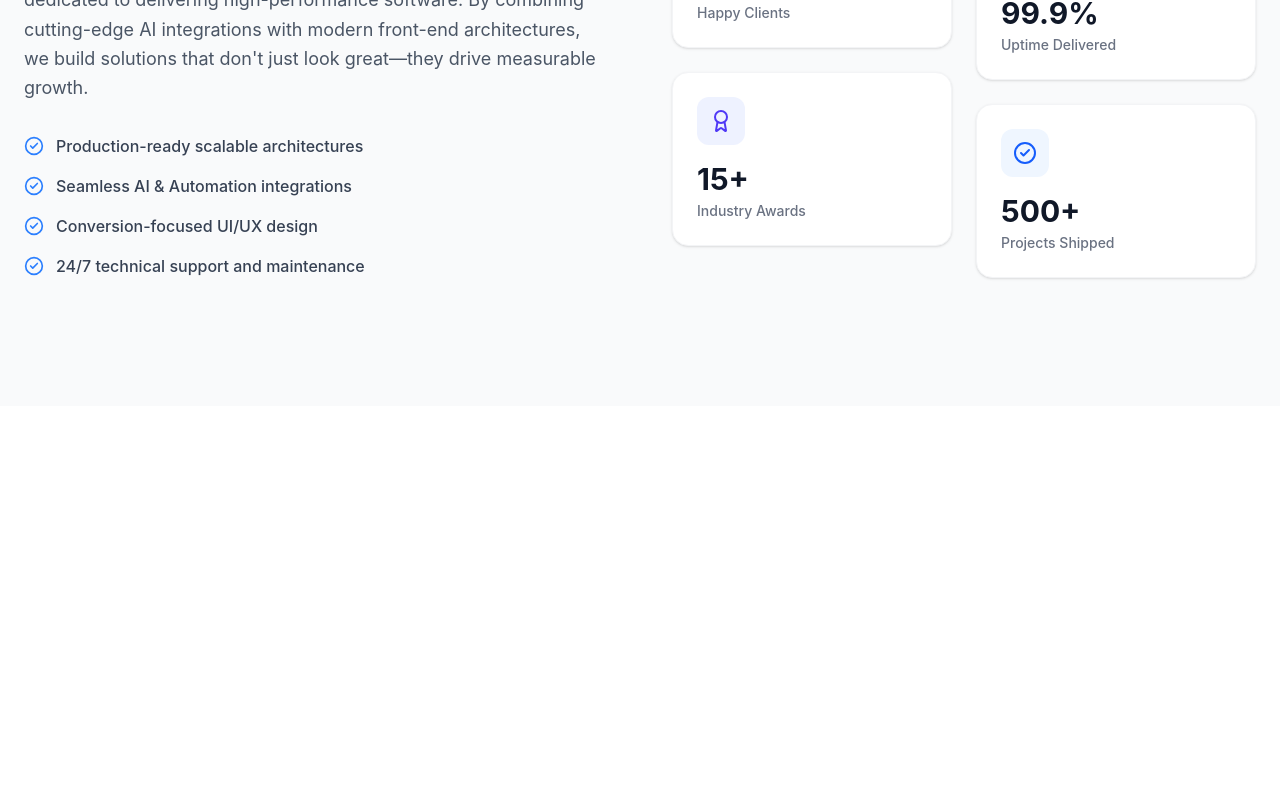
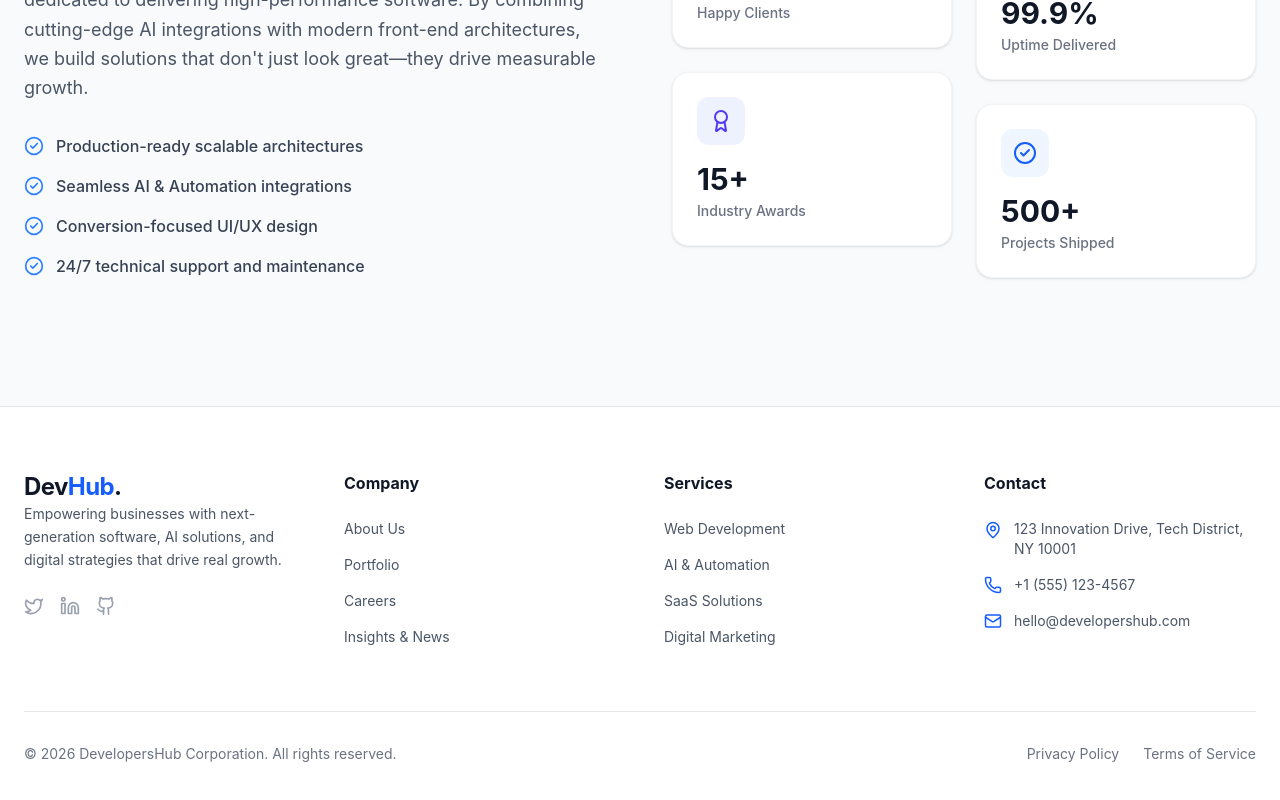
Before and after one commit to Muhammad-Abdullah-codes/proj, a React (Vite) app: page / in a window 1280 px wide. Shown: the part 1320-2120 px from the top of the page. Before the commit the page ends 1726 px from the top, so only its background shows below. Built offline with nearby package versions, Linux system fonts and the light colour scheme.

Commit message:
build global responsive footer component

```diff
--- a/src/App.tsx
+++ b/src/App.tsx
@@ -1,16 +1,22 @@
 import { BrowserRouter as Router, Routes, Route } from "react-router-dom";
-import Navbar from "./components/Navbar.tsx";
+import Navbar from "./components/Navbar";
+import Footer from "./components/Footer";
 import Home from "./pages/Home";
 
 function App() {
   return (
     <Router>
-      <div className="min-h-screen bg-white dark:bg-gray-950 text-gray-900 dark:text-white transition-colors duration-300 font-sans">
+      <div className="flex flex-col min-h-screen bg-white dark:bg-gray-950 text-gray-900 dark:text-white transition-colors duration-300 font-sans">
         <Navbar />
-        <Routes>
-          <Route path="/" element={<Home />} />
-          {/* We will add more routes here later */}
-        </Routes>
+
+        {/* Updated from flex-grow to grow for Tailwind v4 */}
+        <main className="grow">
+          <Routes>
+            <Route path="/" element={<Home />} />
+          </Routes>
+        </main>
+
+        <Footer />
       </div>
     </Router>
   );
--- /dev/null
+++ b/src/components/Footer.tsx
@@ -0,0 +1,222 @@
+import { Link } from "react-router-dom";
+import { Mail, Phone, MapPin } from "lucide-react";
+
+// Custom SVG components to replace the removed Lucide brand icons
+const GithubIcon = ({ size = 20 }) => (
+  <svg
+    xmlns="http://www.w3.org/2000/svg"
+    width={size}
+    height={size}
+    viewBox="0 0 24 24"
+    fill="none"
+    stroke="currentColor"
+    strokeWidth="2"
+    strokeLinecap="round"
+    strokeLinejoin="round"
+  >
+    <path d="M15 22v-4a4.8 4.8 0 0 0-1-3.5c3 0 6-2 6-5.5.08-1.25-.27-2.48-1-3.5.28-1.15.28-2.35 0-3.5 0 0-1 0-3 1.5-2.64-.5-5.36-.5-8 0C6 2 5 2 5 2c-.3 1.15-.3 2.35 0 3.5A5.403 5.403 0 0 0 4 9c0 3.5 3 5.5 6 5.5-.39.49-.68 1.05-.85 1.65-.17.6-.22 1.23-.15 1.85v4" />
+    <path d="M9 18c-4.51 2-5-2-7-2" />
+  </svg>
+);
+
+const TwitterIcon = ({ size = 20 }) => (
+  <svg
+    xmlns="http://www.w3.org/2000/svg"
+    width={size}
+    height={size}
+    viewBox="0 0 24 24"
+    fill="none"
+    stroke="currentColor"
+    strokeWidth="2"
+    strokeLinecap="round"
+    strokeLinejoin="round"
+  >
+    <path d="M22 4s-.7 2.1-2 3.4c1.6 10-9.4 17.3-18 11.6 2.2.1 4.4-.6 6-2C3 15.5.5 9.6 3 5c2.2 2.6 5.6 4.1 9 4-.9-4.2 4-6.6 7-3.8 1.1 0 3-1.2 3-1.2z" />
+  </svg>
+);
+
+const LinkedinIcon = ({ size = 20 }) => (
+  <svg
+    xmlns="http://www.w3.org/2000/svg"
+    width={size}
+    height={size}
+    viewBox="0 0 24 24"
+    fill="none"
+    stroke="currentColor"
+    strokeWidth="2"
+    strokeLinecap="round"
+    strokeLinejoin="round"
+  >
+    <path d="M16 8a6 6 0 0 1 6 6v7h-4v-7a2 2 0 0 0-2-2 2 2 0 0 0-2 2v7h-4v-7a6 6 0 0 1 6-6z" />
+    <rect width="4" height="12" x="2" y="9" />
+    <circle cx="4" cy="4" r="2" />
+  </svg>
+);
+
+export default function Footer() {
+  const currentYear = new Date().getFullYear();
+
+  return (
+    <footer className="bg-white dark:bg-gray-950 border-t border-gray-200 dark:border-gray-800 transition-colors duration-300">
+      <div className="max-w-7xl mx-auto px-6 py-16">
+        <div className="grid grid-cols-1 md:grid-cols-2 lg:grid-cols-4 gap-12 mb-16">
+          {/* Brand Column */}
+          <div className="space-y-6">
+            <Link to="/" className="text-2xl font-bold tracking-tight">
+              Dev<span className="text-blue-600">Hub</span>.
+            </Link>
+            <p className="text-gray-600 dark:text-gray-400 leading-relaxed text-sm">
+              Empowering businesses with next-generation software, AI solutions,
+              and digital strategies that drive real growth.
+            </p>
+            <div className="flex gap-4">
+              <a
+                href="#"
+                className="text-gray-400 hover:text-blue-600 dark:hover:text-blue-400 transition-colors"
+                aria-label="Twitter"
+              >
+                <TwitterIcon size={20} />
+              </a>
+              <a
+                href="#"
+                className="text-gray-400 hover:text-blue-600 dark:hover:text-blue-400 transition-colors"
+                aria-label="LinkedIn"
+              >
+                <LinkedinIcon size={20} />
+              </a>
+              <a
+                href="#"
+                className="text-gray-400 hover:text-blue-600 dark:hover:text-blue-400 transition-colors"
+                aria-label="GitHub"
+              >
+                <GithubIcon size={20} />
+              </a>
+            </div>
+          </div>
+
+          {/* Quick Links */}
+          <div>
+            <h4 className="font-bold text-gray-900 dark:text-white mb-6">
+              Company
+            </h4>
+            <ul className="space-y-4 text-sm">
+              <li>
+                <Link
+                  to="/about"
+                  className="text-gray-600 dark:text-gray-400 hover:text-blue-600 dark:hover:text-blue-400 transition-colors"
+                >
+                  About Us
+                </Link>
+              </li>
+              <li>
+                <Link
+                  to="/portfolio"
+                  className="text-gray-600 dark:text-gray-400 hover:text-blue-600 dark:hover:text-blue-400 transition-colors"
+                >
+                  Portfolio
+                </Link>
+              </li>
+              <li>
+                <Link
+                  to="/careers"
+                  className="text-gray-600 dark:text-gray-400 hover:text-blue-600 dark:hover:text-blue-400 transition-colors"
+                >
+                  Careers
+                </Link>
+              </li>
+              <li>
+                <Link
+                  to="/blog"
+                  className="text-gray-600 dark:text-gray-400 hover:text-blue-600 dark:hover:text-blue-400 transition-colors"
+                >
+                  Insights & News
+                </Link>
+              </li>
+            </ul>
+          </div>
+
+          {/* Services */}
+          <div>
+            <h4 className="font-bold text-gray-900 dark:text-white mb-6">
+              Services
+            </h4>
+            <ul className="space-y-4 text-sm">
+              <li>
+                <Link
+                  to="/services"
+                  className="text-gray-600 dark:text-gray-400 hover:text-blue-600 dark:hover:text-blue-400 transition-colors"
+                >
+                  Web Development
+                </Link>
+              </li>
+              <li>
+                <Link
+                  to="/services"
+                  className="text-gray-600 dark:text-gray-400 hover:text-blue-600 dark:hover:text-blue-400 transition-colors"
+                >
+                  AI & Automation
+                </Link>
+              </li>
+              <li>
+                <Link
+                  to="/services"
+                  className="text-gray-600 dark:text-gray-400 hover:text-blue-600 dark:hover:text-blue-400 transition-colors"
+                >
+                  SaaS Solutions
+                </Link>
+              </li>
+              <li>
+                <Link
+                  to="/services"
+                  className="text-gray-600 dark:text-gray-400 hover:text-blue-600 dark:hover:text-blue-400 transition-colors"
+                >
+                  Digital Marketing
+                </Link>
+              </li>
+            </ul>
+          </div>
+
+          {/* Contact Info */}
+          <div>
+            <h4 className="font-bold text-gray-900 dark:text-white mb-6">
+              Contact
+            </h4>
+            <ul className="space-y-4 text-sm">
+              <li className="flex items-start gap-3 text-gray-600 dark:text-gray-400">
+                <MapPin size={18} className="shrink-0 text-blue-600 mt-0.5" />
+                <span>123 Innovation Drive, Tech District, NY 10001</span>
+              </li>
+              <li className="flex items-center gap-3 text-gray-600 dark:text-gray-400">
+                <Phone size={18} className="shrink-0 text-blue-600" />
+                <span>+1 (555) 123-4567</span>
+              </li>
+              <li className="flex items-center gap-3 text-gray-600 dark:text-gray-400">
+                <Mail size={18} className="shrink-0 text-blue-600" />
+                <span>hello@developershub.com</span>
+              </li>
+            </ul>
+          </div>
+        </div>
+
+        {/* Bottom Bar */}
+        <div className="pt-8 border-t border-gray-200 dark:border-gray-800 flex flex-col md:flex-row justify-between items-center gap-4 text-sm text-gray-500 dark:text-gray-400">
+          <p>© {currentYear} DevelopersHub Corporation. All rights reserved.</p>
+          <div className="flex gap-6">
+            <Link
+              to="/privacy"
+              className="hover:text-blue-600 dark:hover:text-blue-400 transition-colors"
+            >
+              Privacy Policy
+            </Link>
+            <Link
+              to="/terms"
+              className="hover:text-blue-600 dark:hover:text-blue-400 transition-colors"
+            >
+              Terms of Service
+            </Link>
+          </div>
+        </div>
+      </div>
+    </footer>
+  );
+}
```
